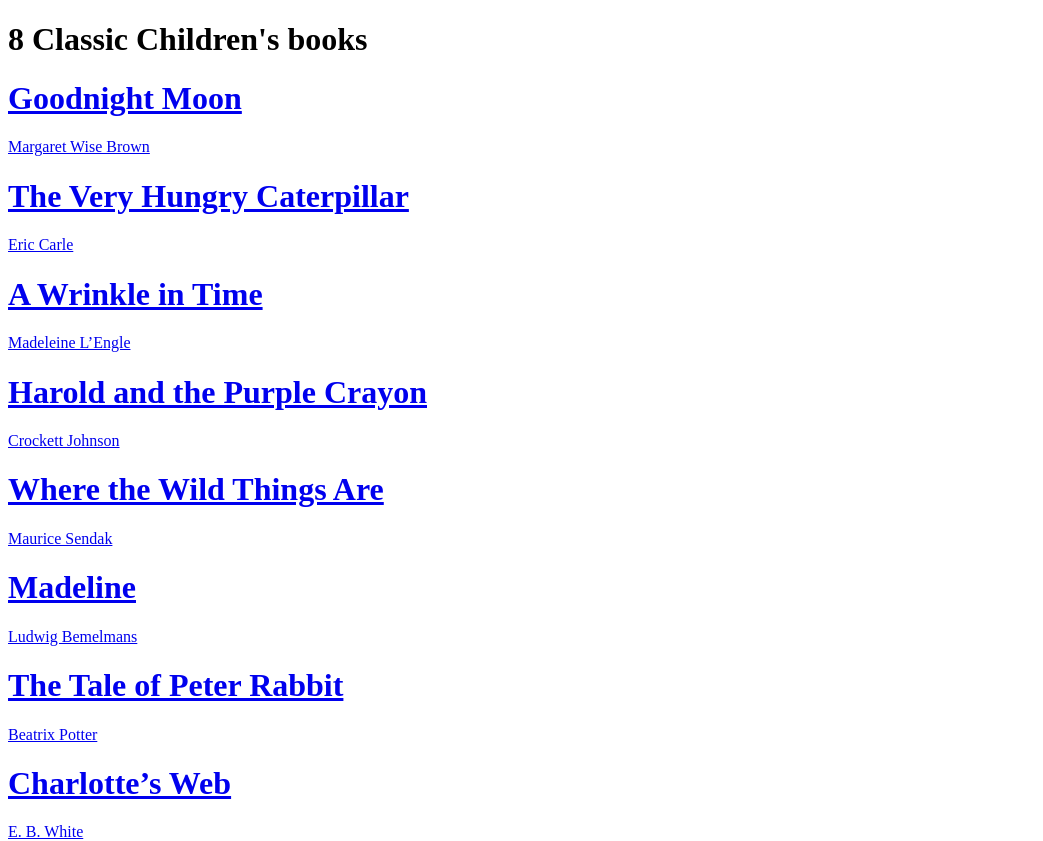
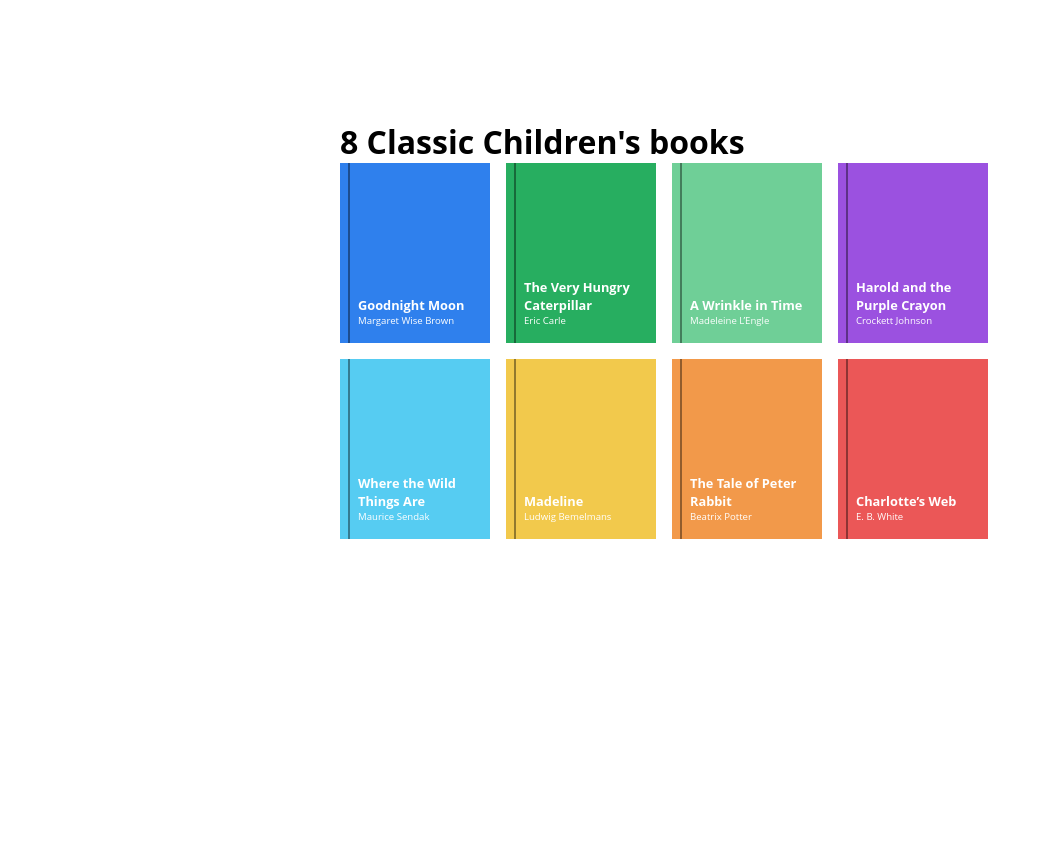
Before and after one commit to thomaswennhall/mini-library, a Vue app: page / in a window 1280 px wide. Shown: the whole page, without its empty margins (0-1043 px from the left). After the commit the page ends 800 px from the top, so only its background shows below. Built offline with nearby package versions, Linux system fonts and the light colour scheme.

Commit message:
Home view done
Styling for the Home view and Book component finished

```diff
--- a/src/App.vue
+++ b/src/App.vue
@@ -9,8 +9,19 @@
 </script>
 
 <style>
+  *{
+    margin: 0;
+    padding: 0;
+    box-sizing: border-box;
+
+    text-decoration: none;
+  }
+  h1, h2, h3, p{
+    font-family: 'Open Sans', Verdana, sans-serif;
+  }
+/*
   #app{
     height: 100vh;
     width: 100vw;
-  }
+  } */
 </style>
--- a/src/components/Book.vue
+++ b/src/components/Book.vue
@@ -1,19 +1,52 @@
 <template>
-  <div>
-      <h1>{{book.title}}</h1>
-      <p>{{book.author}}</p>
-  </div>
+  <article v-bind:style="cssVars">
+      <div class="bordered">
+        <h2>{{book.title}}</h2>
+        <p>{{book.author}}</p>
+      </div>
+  </article>
 </template>
 
 <script>
 export default {
     props: {
         book: Object
+    },
+
+    computed: {
+        cssVars() {
+            return {
+                "--bg-color": this.book.color
+            }
+        }
     }
 
 }
 </script>
 
-<style>
+<style scoped>
+    article {
+        background-color: var(--bg-color);
+        height: 100%;
+        padding-left: 0.5rem;
+    }
+    .bordered{
+        height: 100%;
+        padding: 1rem 0.5rem;
+        border-left: 2px solid rgba(0, 0, 0, 0.397);
 
+        display: flex;
+        flex-direction: column;
+        justify-content: flex-end;
+    }
+    h2, p {
+        color: white;
+        text-decoration: none;
+    }
+    h2{
+        font-size: 0.8rem;
+    }
+    p{
+        font-size: 0.6rem;
+    }
 </style>
--- a/src/views/Home.vue
+++ b/src/views/Home.vue
@@ -1,6 +1,7 @@
 <template>
   <div id="home">
     <h1>{{books.length}} Classic Children's books</h1>
+    <div id="library">
       <router-link
         v-for="book in books"
         v-bind:key="book.id"
@@ -8,6 +9,7 @@
       >
         <Book v-bind:book="book"/>
       </router-link>
+    </div>
   </div>
 </template>
 
@@ -26,5 +28,19 @@
 </script>
 
 <style>
+  #home{
+    max-width: 600px;
+    margin: auto;
+    margin-top: 15vh;
+  }
 
+  #library{
+    display: grid;
+    grid-template-columns: repeat(4, 25%);
+    grid-auto-rows: 180px;
+    gap: 1rem;
+  }
+  router-link > *{
+    text-decoration: none;
+  }
 </style>
```
Lines whose indentation alone changed are shown as unchanged.
